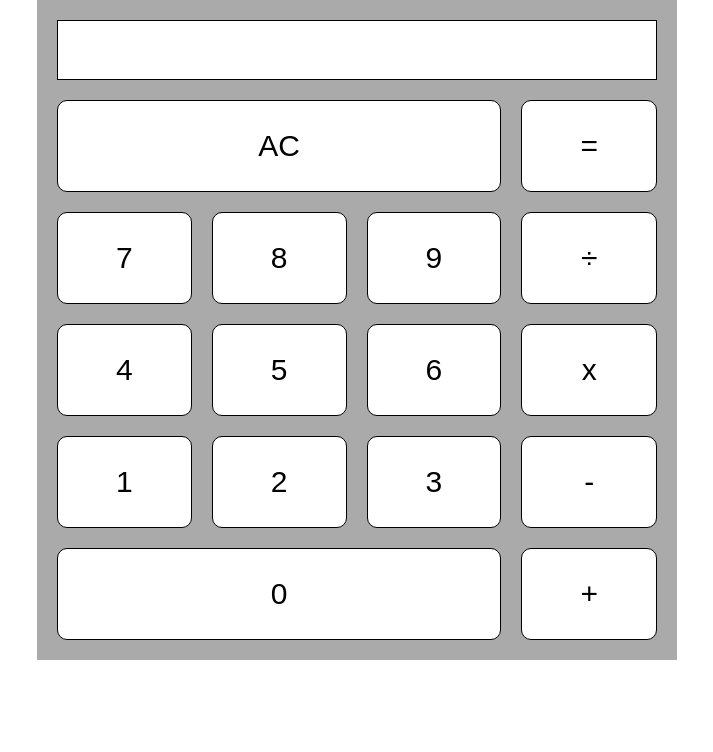
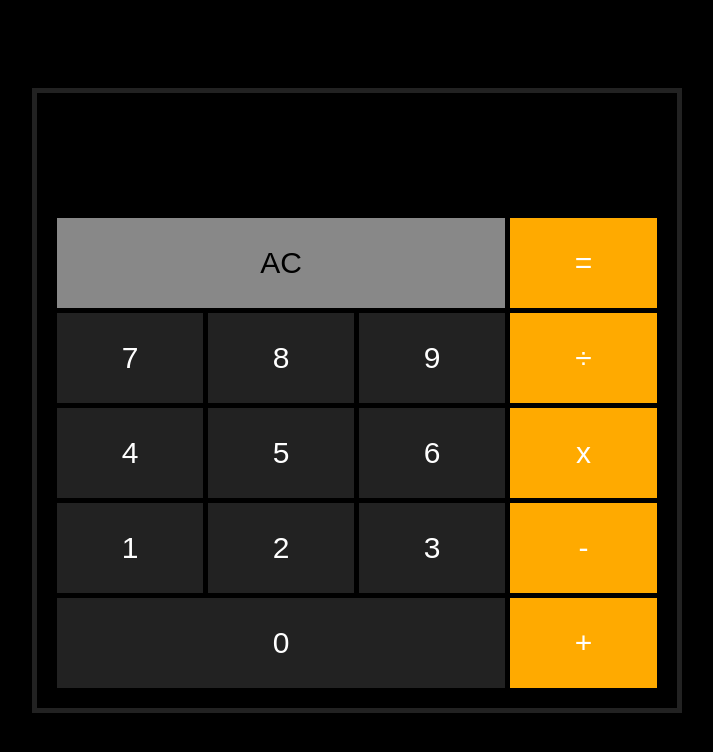
Before and after one commit to dumbledore96/computer, a plain HTML site: page index.html in a window 1280 px wide. Shown: the whole page, without its empty margins (283-996 px from the left). Drawn offline with Linux system fonts and the light colour scheme.

Commit message:
Update cal.css

```diff
--- a/cal.css
+++ b/cal.css
@@ -1,25 +1,48 @@
+body{
+    display: flex;
+    height: 100vh;
+    justify-content: center;
+    align-items: center;
+    background-color: #000;
+}
+
 .wrap{
     user-select: none;
     margin: auto;
     padding: 20px;
     width: 600px;
-    background-color: #aaa;
+    background-color: transparent;
     display: grid;
     grid-template-columns: auto auto auto auto;
-    gap: 20px;
+    gap: 5px;
+    border: 5px solid #222;
 }
 .bottom{
     font-family: sans-serif;
-    background-color: #fff;
+    /* background-color: #000; */
     font-size: 30px;
     text-align: center;
     padding: 30px;
-    border: 1px solid black;
-    border-radius: 10px;
     box-sizing: border-box;
+    color: #fff;
 }
-.bottom:hover{
-    background-color: #ddd;
+
+.number{
+    transition: .2s;
+    background-color: #222;
+}
+
+.number:hover{
+    background-color: #555;
+}
+
+.tool{
+    transition: .2s;
+    background-color: #fa0;
+}
+
+.tool:hover{
+    background-color: #f60;
 }
 
 #i0{
@@ -28,16 +51,24 @@
 
 #output{
     box-sizing: border-box;
-    background-color: #fff;
-    border: 1px solid black;
+    background-color: transparent;
     font-family: sans-serif;
     grid-column: 1 / span 4;
     padding: 10px;
-    height: 60px;
-    font-size: 40px;
+    height: 100px;
+    font-size: 60px;
+    line-height: 80px;
     text-align: right;
+    color: #fff;
 }
 
 #ac{
+    transition: .2s;
     grid-column: 1 / span 3;
+    background-color: #888;
+    color: #000;
 }
+
+#ac:hover{
+    background-color: #bbb;
+}
```
